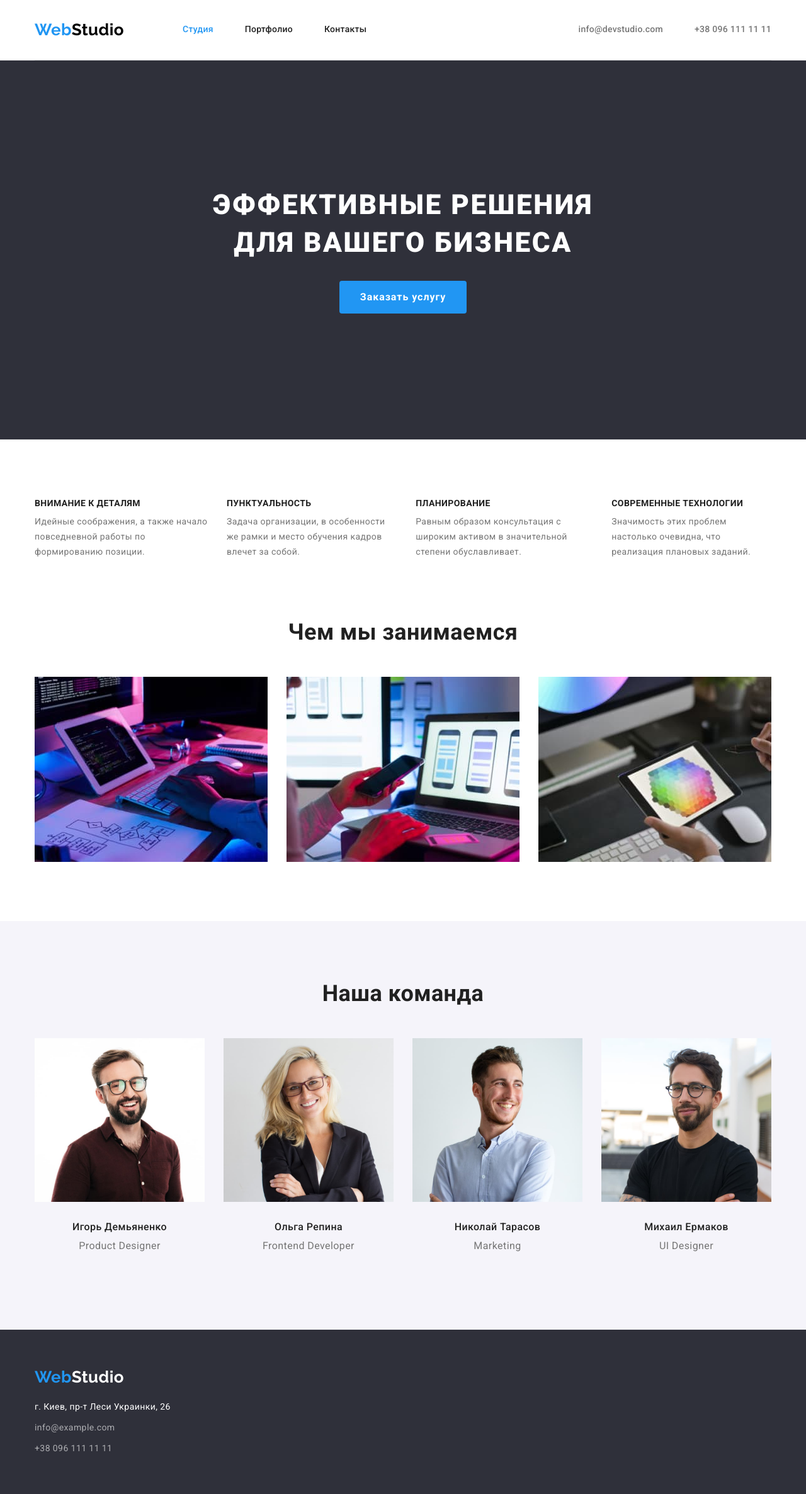
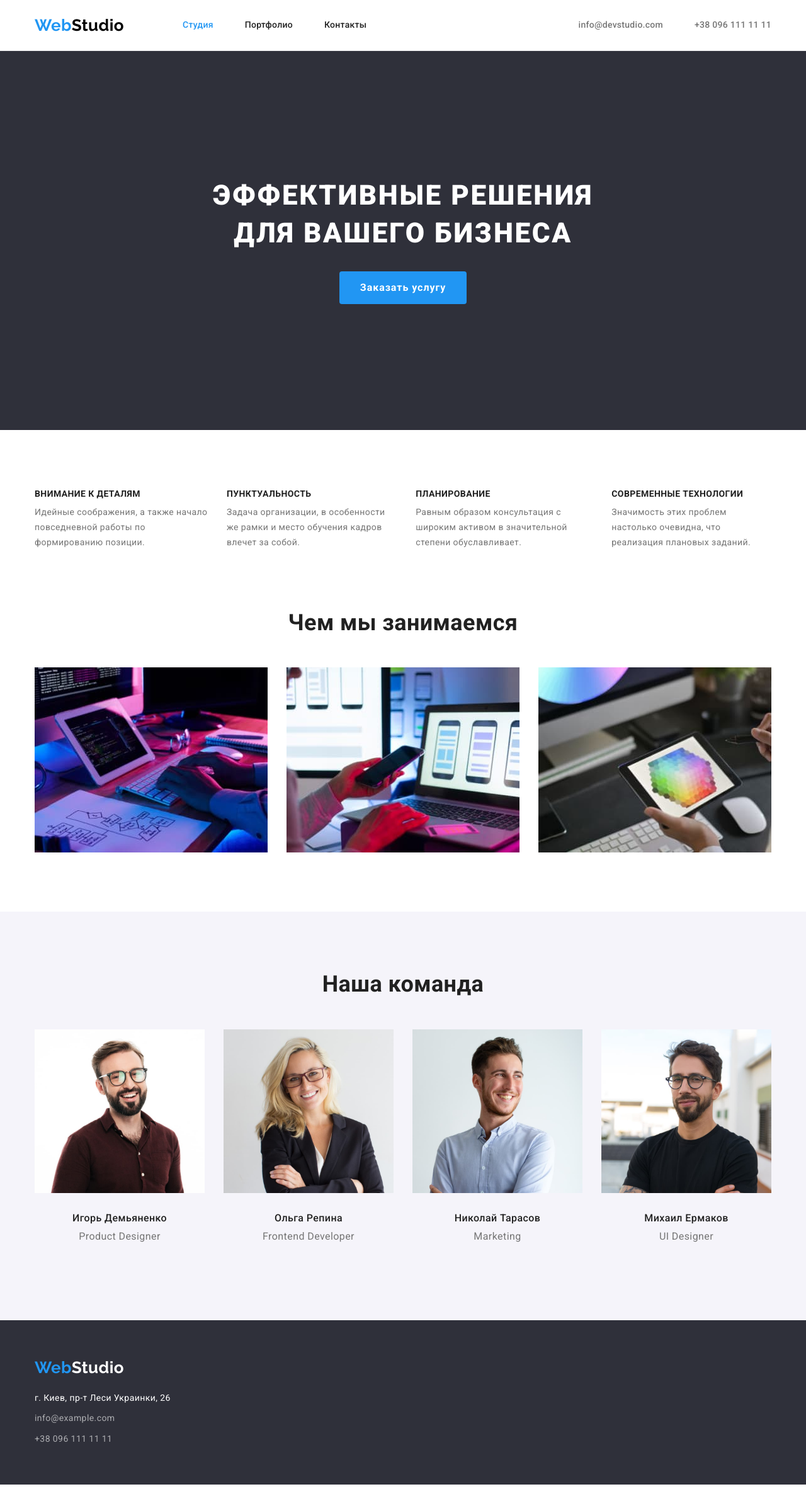
Before and after one commit to KashnykovAnton/goit-markup-hw-03, a plain HTML site: page index.html in a window 1280 px wide. Shown: the whole page at 63% size. Drawn offline with nearby package versions, Linux system fonts and the light colour scheme.

Commit message:
Исправляет замечания к ДЗ-3

```diff
--- a/css/styles.css
+++ b/css/styles.css
@@ -83,6 +83,10 @@ p {
 
 /* ХЕДЕР */
 /* Лого */
+.header {
+  border-bottom: 1px solid var(--border-line-header);
+}
+
 .logo {
   margin-right: 93px;
   font-family: Raleway;
@@ -97,19 +101,10 @@ p {
 }
 
 /* Область навигации */
-.header .container,
-.footer .container {
-  padding-top: 0;
-  padding-bottom: 0;
-}
-
 .nav-main {
   display: flex;
   align-items: center;
   justify-content: space-between;
-  padding-top: 32px;
-  padding-bottom: 32px;
-  border-bottom: 1px solid var(--border-line-header);
 }
 
 .nav {
@@ -133,6 +128,7 @@ p {
 .nav-item .link {
   padding-top: 32px;
   padding-bottom: 32px;
+  display: inline-block;
 }
 
 /* Адреса */
@@ -152,6 +148,7 @@ p {
 .nav-address .link {
   padding-top: 32px;
   padding-bottom: 32px;
+  display: inline-block;
 }
 
 /* ГЕРОЙ */
@@ -178,19 +175,21 @@ p {
 /* Кнопка */
 .button-primary {
   display: block;
+  margin-left: auto;
+  margin-right: auto;
+  /* display: flex; */
+  /* align-items: center; */
+  /* text-align: center; */
+
   border-radius: 4px;
   padding: 10px 32px;
   min-width: 200px;
   border: 1px solid transparent;
-  margin-left: auto;
-  margin-right: auto;
+
   font-family: inherit;
   font-weight: 700;
   font-size: 16px;
   line-height: 1.87;
-  display: flex;
-  align-items: center;
-  text-align: center;
   letter-spacing: 0.06em;
   color: var(--primary-white-color);
   background-color: var(--accent-color);
@@ -315,11 +314,6 @@ p {
 }
 
 /* Область адресов с лого */
-.footer-main {
-  padding-top: 60px;
-  padding-bottom: 60px;
-}
-
 .address-list {
   margin-top: 20px;
   font-style: normal;
@@ -340,6 +334,8 @@ p {
 }
 
 .footer {
+  padding-top: 60px;
+  padding-bottom: 60px;
   background-color: var(--bcg-color);
 }
 
--- a/index.html
+++ b/index.html
@@ -42,7 +42,7 @@
     <main>
       <!-- Герой -->
       <section class="hero">
-        <div class="container hero-main">
+        <div class="container">
           <h1 class="hero-title">Эффективные решения для вашего бизнеса</h1>
           <button type="button" class="button-primary">Заказать услугу</button>
         </div>
```
Also changed, not shown: portfolio.html (+2 -2 lines).
